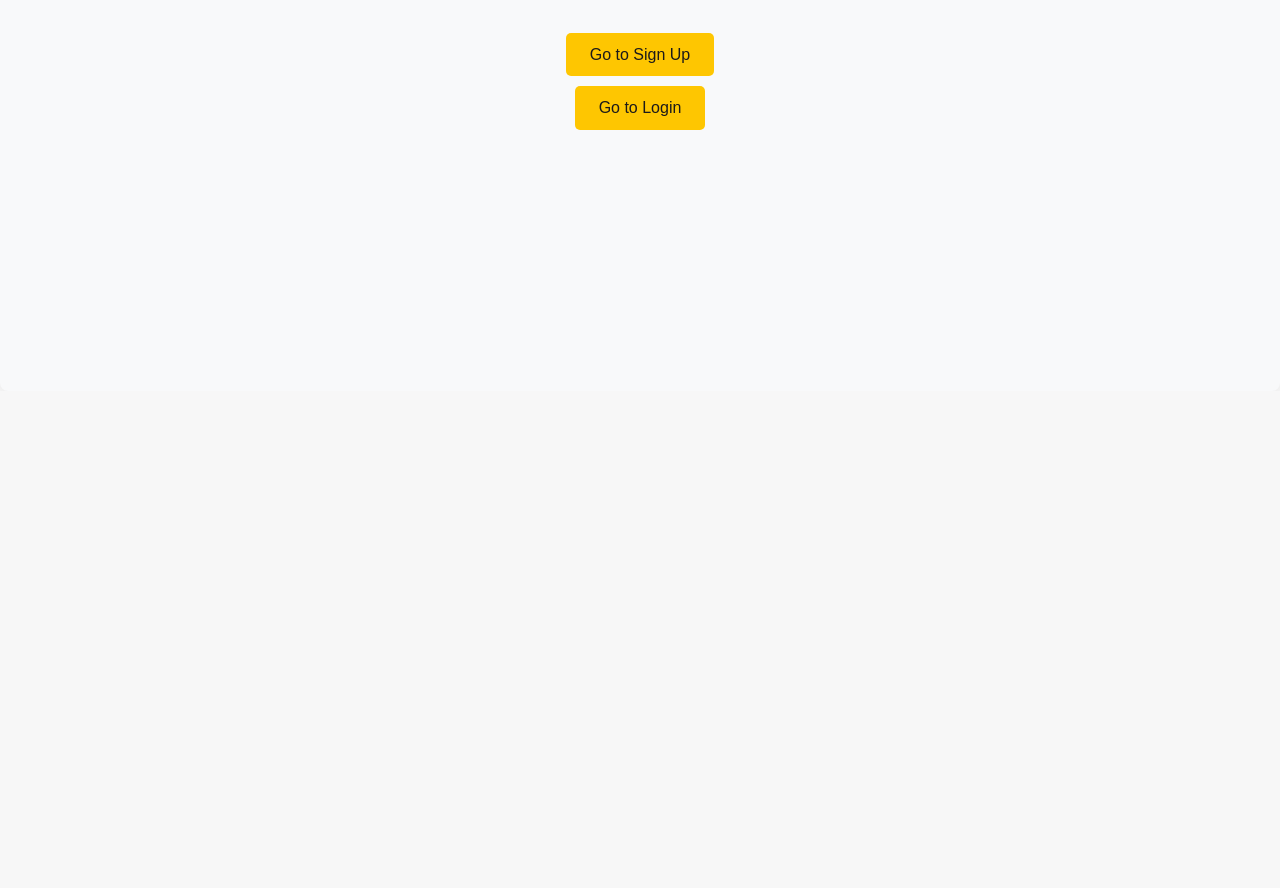
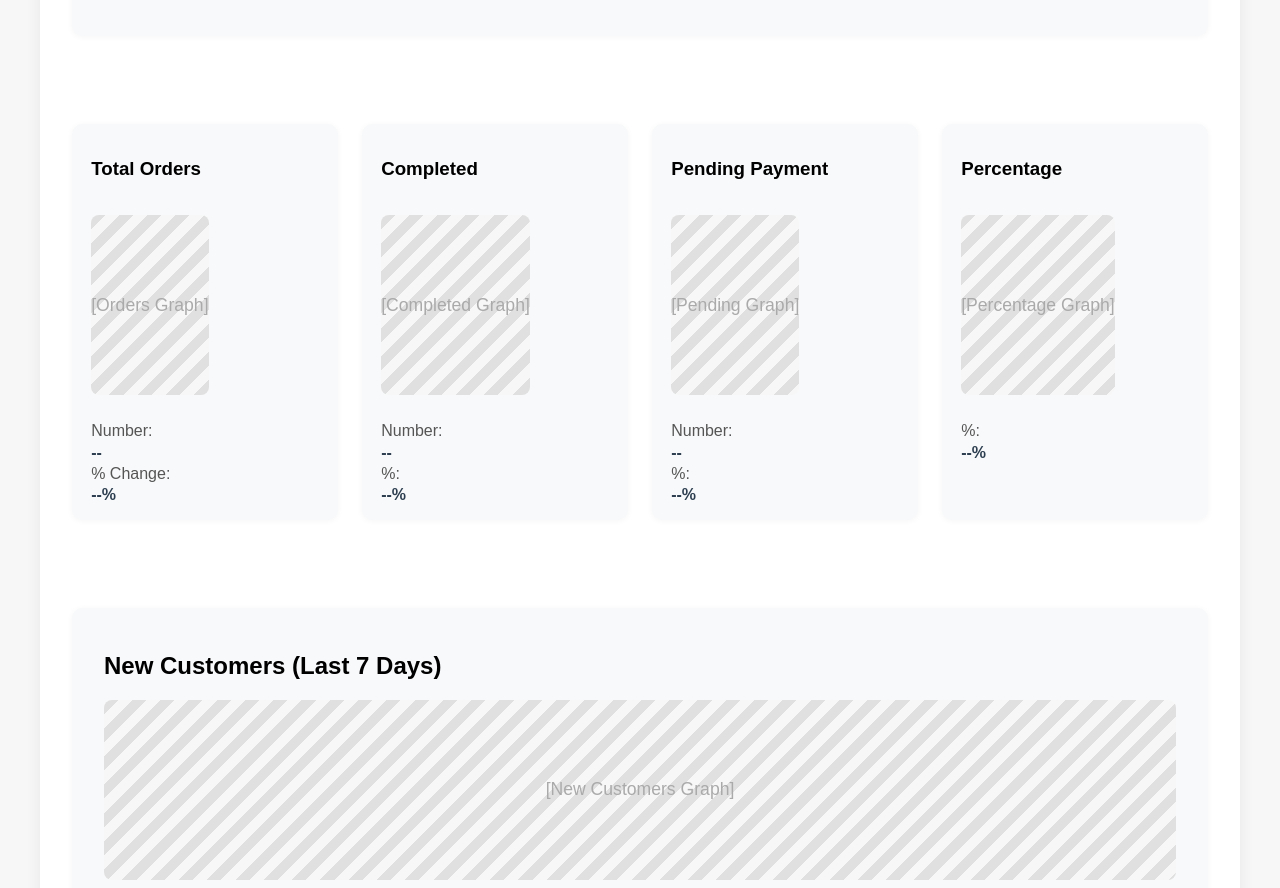
Before and after one commit to KylerCWK/check-in-prototype, a JavaScript app in the folder project/client/: page /admin in a window 1280 px wide. Before the commit this address led to /. Shown: the part 460-1348 px from the top of the page. Before the commit the page ends 851 px from the top, so only its background shows below. Built offline with nearby package versions, Linux system fonts and the light colour scheme.

Commit message:
Add Admin Dashboard component and update router for navigation

```diff
--- /dev/null
+++ b/project/client/src/components/AdminDashboard.vue
@@ -0,0 +1,192 @@
+<template>
+  <div class="admin-dashboard">
+    <h1>Admin Dashboard</h1>
+    <div class="dashboard-section">
+      <!-- Total Sales Graph Placeholder -->
+      <div class="dashboard-card graph-card">
+        <h2>Total Sales (Last 7 Days)</h2>
+        <div class="graph-placeholder">[Total Sales Graph]</div>
+      </div>
+    </div>
+
+    <div class="dashboard-section quad-section">
+      <!-- Orders Quad -->
+      <div class="dashboard-quad">
+        <div class="quad-card">
+          <h3>Total Orders</h3>
+          <div class="graph-placeholder">[Orders Graph]</div>
+          <div class="quad-stats">
+            <span class="stat-label">Number:</span> <span class="stat-value">--</span>
+            <span class="stat-label">% Change:</span> <span class="stat-value">--%</span>
+          </div>
+        </div>
+        <div class="quad-card">
+          <h3>Completed</h3>
+          <div class="graph-placeholder">[Completed Graph]</div>
+          <div class="quad-stats">
+            <span class="stat-label">Number:</span> <span class="stat-value">--</span>
+            <span class="stat-label">%:</span> <span class="stat-value">--%</span>
+          </div>
+        </div>
+        <div class="quad-card">
+          <h3>Pending Payment</h3>
+          <div class="graph-placeholder">[Pending Graph]</div>
+          <div class="quad-stats">
+            <span class="stat-label">Number:</span> <span class="stat-value">--</span>
+            <span class="stat-label">%:</span> <span class="stat-value">--%</span>
+          </div>
+        </div>
+        <div class="quad-card">
+          <h3>Percentage</h3>
+          <div class="graph-placeholder">[Percentage Graph]</div>
+          <div class="quad-stats">
+            <span class="stat-label">%:</span> <span class="stat-value">--%</span>
+          </div>
+        </div>
+      </div>
+    </div>
+
+    <div class="dashboard-section">
+      <!-- New Customers Graph -->
+      <div class="dashboard-card graph-card">
+        <h2>New Customers (Last 7 Days)</h2>
+        <div class="graph-placeholder">[New Customers Graph]</div>
+        <div class="quad-stats">
+          <span class="stat-label">% Change:</span> <span class="stat-value">--%</span>
+        </div>
+      </div>
+    </div>
+
+    <div class="dashboard-section coupon-section">
+      <!--Top Coupons Pie Chart with Add Coupon -->
+      <div class="dashboard-card coupon-card">
+        <h2>Top Coupons (Last 7 Days)</h2>
+        <div class="graph-placeholder">[Top Coupons Pie Chart]</div>
+        <form class="add-coupon-form">
+          <input type="text" placeholder="Coupon Code" class="input-field" />
+          <input type="number" placeholder="Discount (%)" class="input-field" />
+          <input type="date" placeholder="Expiration Date" class="input-field" />
+          <button class="btn_primary" type="submit">Add Coupon</button>
+        </form>
+      </div>
+    </div>
+
+    <div class="dashboard-section">
+      <!-- Paying vs Non-Paying Customers Pie Chart -->
+      <div class="dashboard-card graph-card">
+        <h2>Paying vs Non-Paying Customers (Last 7 Days)</h2>
+        <div class="graph-placeholder">[Paying vs Non-Paying Pie Chart]</div>
+      </div>
+    </div>
+
+    <div class="dashboard-section">
+      <!-- Returning Customer Rate -->
+      <div class="dashboard-card graph-card">
+        <h2>Returning Customer Rate (Last 7 Days)</h2>
+        <div class="graph-placeholder">[Returning Customer Rate Graph]</div>
+      </div>
+    </div>
+  </div>
+</template>
+
+<script>
+export default {
+  name: 'AdminDashboard',
+  //In the future, fetch data from backend API here
+};
+</script>
+
+<style scoped>
+.admin-dashboard {
+  max-width: 1200px;
+  margin: 2rem auto;
+  padding: 2rem;
+  background: #fff;
+  border-radius: 12px;
+  box-shadow: 0 2px 16px rgba(0,0,0,0.07);
+  display: flex;
+  flex-direction: column;
+  gap: 2.5rem;
+}
+.dashboard-section {
+  margin-bottom: 2rem;
+}
+.graph-card, .coupon-card {
+  background: #f8f9fa;
+  border-radius: 10px;
+  padding: 1.5rem 2rem;
+  box-shadow: 0 1px 6px rgba(0,0,0,0.04);
+  margin-bottom: 1rem;
+}
+.graph-placeholder {
+  height: 180px;
+  background: repeating-linear-gradient(135deg, #e0e0e0, #e0e0e0 10px, #f7f7f7 10px, #f7f7f7 20px);
+  border-radius: 8px;
+  margin: 1rem 0;
+  display: flex;
+  align-items: center;
+  justify-content: center;
+  color: #aaa;
+  font-size: 1.1rem;
+}
+.dashboard-quad {
+  display: flex;
+  gap: 1.5rem;
+  flex-wrap: wrap;
+  justify-content: space-between;
+}
+.quad-card {
+  flex: 1 1 200px;
+  background: #f8f9fa;
+  border-radius: 10px;
+  padding: 1rem 1.2rem;
+  box-shadow: 0 1px 6px rgba(0,0,0,0.04);
+  margin-bottom: 1rem;
+  min-width: 220px;
+  display: flex;
+  flex-direction: column;
+  align-items: flex-start;
+}
+.quad-stats {
+  margin-top: 0.7rem;
+  display: flex;
+  flex-direction: column;
+  gap: 0.2rem;
+}
+.stat-label {
+  font-weight: 500;
+  color: #555;
+  margin-right: 0.3rem;
+}
+.stat-value {
+  font-weight: 700;
+  color: #2c3e50;
+}
+.coupon-section {
+  display: flex;
+  flex-direction: column;
+  gap: 1.5rem;
+}
+.add-coupon-form {
+  display: flex;
+  gap: 1rem;
+  margin-top: 1.2rem;
+  flex-wrap: wrap;
+}
+.input-field {
+  padding: 0.5rem 1rem;
+  border: 1px solid #ccc;
+  border-radius: 6px;
+  font-size: 1rem;
+  min-width: 180px;
+}
+@media (max-width: 900px) {
+  .dashboard-quad {
+    flex-direction: column;
+    gap: 1rem;
+  }
+  .admin-dashboard {
+    padding: 1rem;
+  }
+}
+</style>
--- a/project/client/src/components/HomePage.vue
+++ b/project/client/src/components/HomePage.vue
@@ -40,7 +40,7 @@ export default {
 
 <style scoped>
 .nav-bar {
-  background: linear-gradient(90deg, #42b983 0%, #369e6f 100%);
+  background: linear-gradient(90deg, #73bfb8 0%, #239562 100%);
   padding: 0.5rem 2rem;
   color: white;
   display: flex;
--- a/project/client/src/router.js
+++ b/project/client/src/router.js
@@ -6,6 +6,7 @@ import SignUpPage from './components/SignUpPage.vue';
 import AboutPage from './components/AboutPage.vue';
 import PricingPage from './components/PricingPage.vue';
 import APIPage from './components/APIPage.vue';
+import AdminDashboard from './components/AdminDashboard.vue';
 
 const routes = [
   { path: '/', component: HomePage },
@@ -15,6 +16,7 @@ const routes = [
   { path: '/about', component: AboutPage },
   { path: '/pricing', component: PricingPage },
   { path: '/api', component: APIPage },
+  { path: '/admin', component: AdminDashboard },
   { path: '/:catchAll(.*)', redirect: '/' }
 ];
 
```
